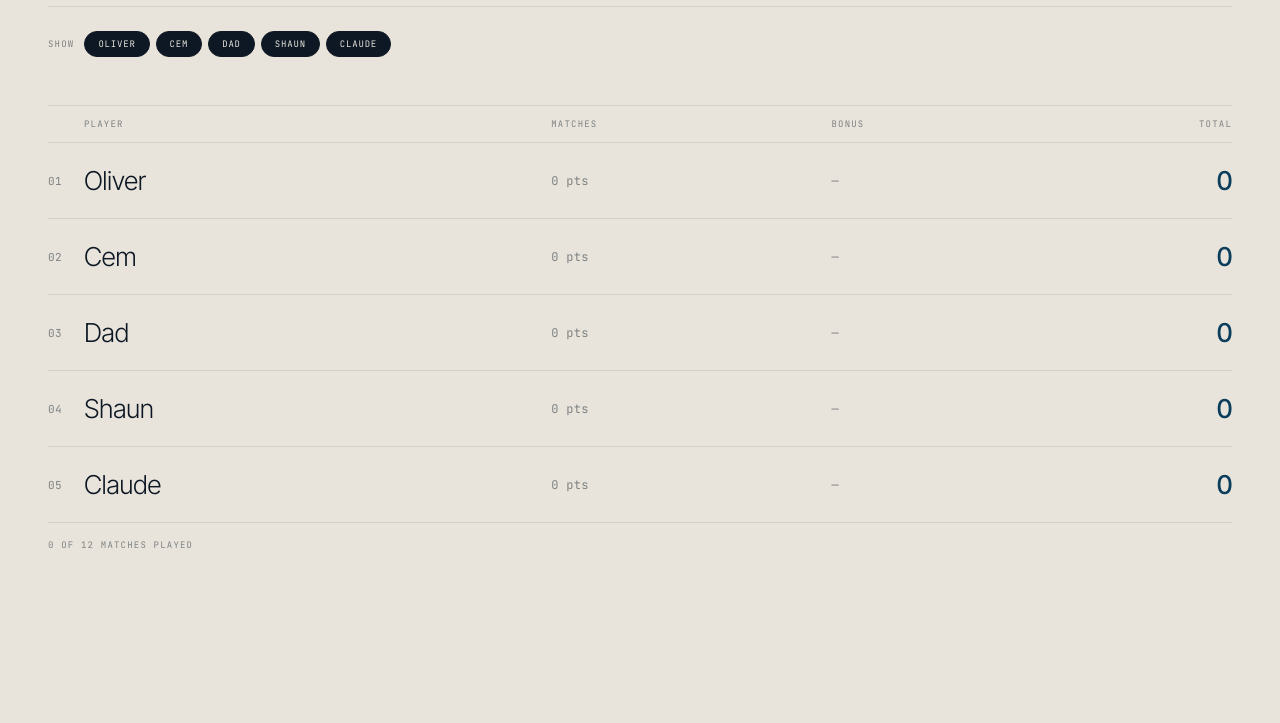
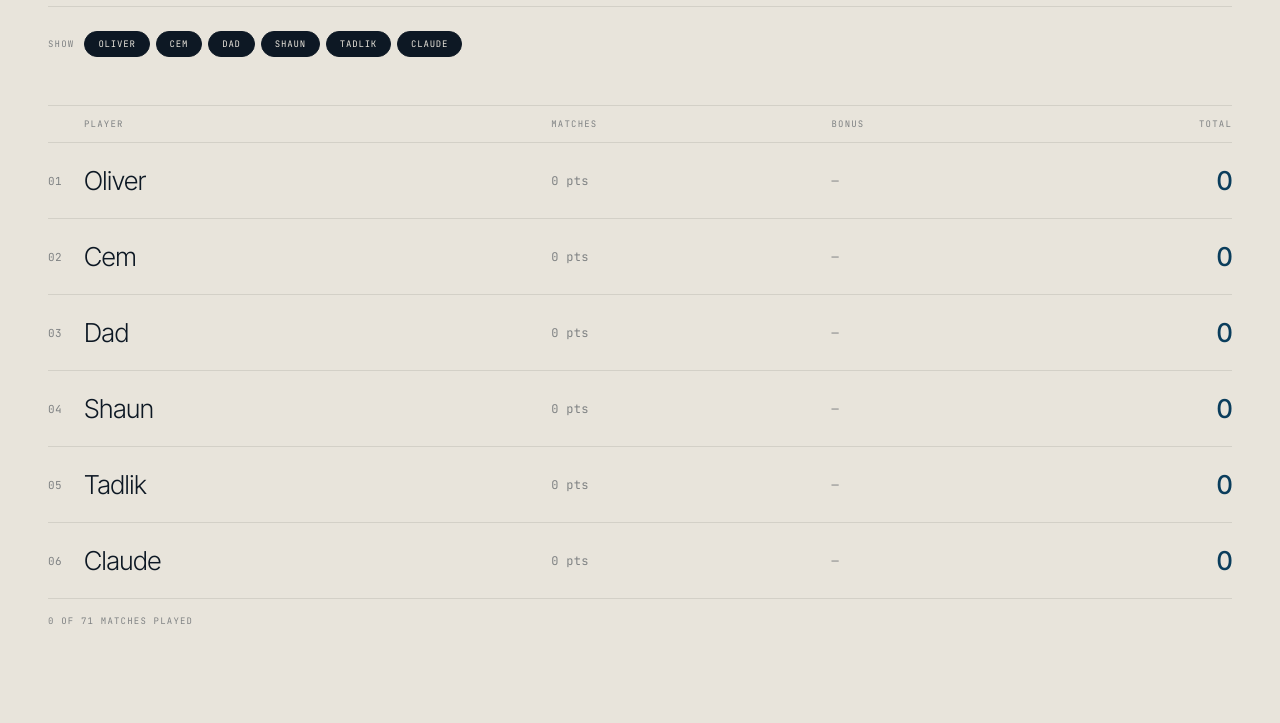
Before and after one commit to olik15/worldcup-tracker, a plain HTML site: page index.html in a window 1280 px wide. Shown: the part 326-1049 px from the top of the page. Before the commit the page ends 973 px from the top, so only its background shows below. Drawn offline with Linux system fonts and the light colour scheme.

Commit message:
Add Tadlik + expand to full 3-round group stage (71 matches)
Tadlik has predictions for all 12 groups across 3 rounds.
Other players retain their original 12 Group G-L predictions.
Matches tab now groups by round with section headers.
Masthead stats auto-populated from data.

Co-Authored-By: Claude Sonnet 4.6 <noreply@anthropic.com>

```diff
--- a/data/predictions.json
+++ b/data/predictions.json
@@ -9,179 +9,183 @@
     { "id": "Cem",    "color": "#3fb950" },
     { "id": "Dad",    "color": "#e3b341" },
     { "id": "Shaun",  "color": "#bc8cff" },
+    { "id": "Tadlik", "color": "#e05c30" },
     { "id": "Claude", "color": "#f78166" }
   ],
   "teams": {
-    "BEL": "Belgium",
-    "EGY": "Egypt",
-    "IRN": "Iran",
-    "NZL": "New Zealand",
-    "SPA": "Spain",
-    "CAP": "Cape Verde",
-    "SAU": "Saudi Arabia",
-    "URY": "Uruguay",
-    "FRA": "France",
-    "SEN": "Senegal",
-    "IRA": "Iraq",
-    "NOR": "Norway",
-    "ARG": "Argentina",
-    "ALG": "Algeria",
-    "AUR": "Australia",
-    "JOR": "Jordan",
-    "POR": "Portugal",
-    "CON": "DR Congo",
-    "UZB": "Uzbekistan",
-    "COL": "Colombia",
-    "ENG": "England",
-    "CRO": "Croatia",
-    "GHA": "Ghana",
-    "PAN": "Panama"
+    "BEL": "Belgium",      "EGY": "Egypt",
+    "IRN": "Iran",         "NZL": "New Zealand",
+    "SPA": "Spain",        "CAP": "Cape Verde",
+    "SAU": "Saudi Arabia", "URY": "Uruguay",
+    "FRA": "France",       "SEN": "Senegal",
+    "IRA": "Iraq",         "NOR": "Norway",
+    "ARG": "Argentina",    "ALG": "Algeria",
+    "AUR": "Australia",    "JOR": "Jordan",
+    "POR": "Portugal",     "CON": "DR Congo",
+    "UZB": "Uzbekistan",   "COL": "Colombia",
+    "ENG": "England",      "CRO": "Croatia",
+    "GHA": "Ghana",        "PAN": "Panama",
+    "MEX": "Mexico",       "RSA": "South Africa",
+    "KOR": "South Korea",  "CZE": "Czechia",
+    "CAN": "Canada",       "BOS": "Bosnia",
+    "USA": "USA",          "PAR": "Paraguay",
+    "QAT": "Qatar",        "SUI": "Switzerland",
+    "BRA": "Brazil",       "MAR": "Morocco",
+    "HAI": "Haiti",        "SCO": "Scotland",
+    "AUS": "Australia",    "TUR": "Türkiye",
+    "GER": "Germany",      "CUR": "Curaçao",
+    "NED": "Netherlands",  "JAP": "Japan",
+    "CIV": "Ivory Coast",  "ECU": "Ecuador",
+    "SWE": "Sweden",       "TUN": "Tunisia",
+    "ESP": "Spain",        "CPV": "Cape Verde",
+    "IRQ": "Iraq",         "AUT": "Austria",
+    "COD": "DR Congo"
   },
   "matches": [
-    {
-      "id": "g1", "group": "G",
-      "home": "BEL", "away": "EGY",
-      "result": null,
-      "predictions": {
-        "Oliver": [1, 1],
-        "Cem":    [3, 1],
-        "Dad":    [3, 0],
-        "Shaun":  null,
-        "Claude": [1, 2]
-      }
-    },
-    {
-      "id": "g2", "group": "G",
-      "home": "IRN", "away": "NZL",
-      "result": null,
-      "predictions": {
-        "Oliver": [1, 1],
-        "Cem":    [2, 1],
-        "Dad":    [0, 2],
-        "Shaun":  null,
-        "Claude": [1, 0]
-      }
-    },
-    {
-      "id": "h1", "group": "H",
-      "home": "SPA", "away": "CAP",
-      "result": null,
-      "predictions": {
-        "Oliver": [4, 1],
-        "Cem":    [5, 0],
-        "Dad":    [3, 0],
-        "Shaun":  null,
-        "Claude": [3, 0]
-      }
-    },
-    {
-      "id": "h2", "group": "H",
-      "home": "SAU", "away": "URY",
-      "result": null,
-      "predictions": {
-        "Oliver": [0, 2],
-        "Cem":    [1, 3],
-        "Dad":    [0, 0],
-        "Shaun":  null,
-        "Claude": [0, 2]
-      }
-    },
-    {
-      "id": "i1", "group": "I",
-      "home": "FRA", "away": "SEN",
-      "result": null,
-      "predictions": {
-        "Oliver": [1, 1],
-        "Cem":    [4, 2],
-        "Dad":    [2, 0],
-        "Shaun":  null,
-        "Claude": [2, 1]
-      }
-    },
-    {
-      "id": "i2", "group": "I",
-      "home": "IRA", "away": "NOR",
-      "result": null,
-      "predictions": {
-        "Oliver": [1, 3],
-        "Cem":    [1, 2],
-        "Dad":    [1, 1],
-        "Shaun":  null,
-        "Claude": [0, 2]
-      }
-    },
-    {
-      "id": "j1", "group": "J",
-      "home": "ARG", "away": "ALG",
-      "result": null,
-      "predictions": {
-        "Oliver": [1, 0],
-        "Cem":    [2, 2],
-        "Dad":    [3, 0],
-        "Shaun":  null,
-        "Claude": [2, 0]
-      }
-    },
-    {
-      "id": "j2", "group": "J",
-      "home": "AUR", "away": "JOR",
-      "result": null,
-      "predictions": {
-        "Oliver": [2, 0],
-        "Cem":    [1, 0],
-        "Dad":    [1, 1],
-        "Shaun":  null,
-        "Claude": [2, 0]
-      }
-    },
-    {
-      "id": "k1", "group": "K",
-      "home": "POR", "away": "CON",
-      "result": null,
-      "predictions": {
-        "Oliver": [4, 0],
-        "Cem":    [2, 0],
-        "Dad":    [3, 1],
-        "Shaun":  null,
-        "Claude": [3, 0]
-      }
-    },
-    {
-      "id": "k2", "group": "K",
-      "home": "UZB", "away": "COL",
-      "result": null,
-      "predictions": {
-        "Oliver": [0, 1],
-        "Cem":    [1, 3],
-        "Dad":    [0, 0],
-        "Shaun":  null,
-        "Claude": [0, 2]
-      }
-    },
-    {
-      "id": "l1", "group": "L",
-      "home": "ENG", "away": "CRO",
-      "result": null,
-      "predictions": {
-        "Oliver": [2, 1],
-        "Cem":    [1, 3],
-        "Dad":    [0, 1],
-        "Shaun":  null,
-        "Claude": [2, 0]
-      }
-    },
-    {
-      "id": "l2", "group": "L",
-      "home": "GHA", "away": "PAN",
-      "result": null,
-      "predictions": {
-        "Oliver": [1, 0],
-        "Cem":    [1, 1],
-        "Dad":    [1, 1],
-        "Shaun":  null,
-        "Claude": [1, 0]
-      }
-    }
+    { "id": "r1a1", "round": 1, "group": "A", "home": "MEX", "away": "RSA", "result": null,
+      "predictions": { "Oliver": null, "Cem": null, "Dad": null, "Shaun": null, "Tadlik": [3,0], "Claude": null } },
+    { "id": "r1a2", "round": 1, "group": "A", "home": "KOR", "away": "CZE", "result": null,
+      "predictions": { "Oliver": null, "Cem": null, "Dad": null, "Shaun": null, "Tadlik": [1,1], "Claude": null } },
+    { "id": "r1b1", "round": 1, "group": "B", "home": "CAN", "away": "BOS", "result": null,
+      "predictions": { "Oliver": null, "Cem": null, "Dad": null, "Shaun": null, "Tadlik": [0,0], "Claude": null } },
+    { "id": "r1b2", "round": 1, "group": "B", "home": "USA", "away": "PAR", "result": null,
+      "predictions": { "Oliver": null, "Cem": null, "Dad": null, "Shaun": null, "Tadlik": [2,1], "Claude": null } },
+    { "id": "r1c1", "round": 1, "group": "C", "home": "QAT", "away": "SUI", "result": null,
+      "predictions": { "Oliver": null, "Cem": null, "Dad": null, "Shaun": null, "Tadlik": [0,3], "Claude": null } },
+    { "id": "r1c2", "round": 1, "group": "C", "home": "BRA", "away": "MAR", "result": null,
+      "predictions": { "Oliver": null, "Cem": null, "Dad": null, "Shaun": null, "Tadlik": [2,1], "Claude": null } },
+    { "id": "r1d1", "round": 1, "group": "D", "home": "HAI", "away": "SCO", "result": null,
+      "predictions": { "Oliver": null, "Cem": null, "Dad": null, "Shaun": null, "Tadlik": [0,3], "Claude": null } },
+    { "id": "r1d2", "round": 1, "group": "D", "home": "AUS", "away": "TUR", "result": null,
+      "predictions": { "Oliver": null, "Cem": null, "Dad": null, "Shaun": null, "Tadlik": [0,1], "Claude": null } },
+    { "id": "r1e1", "round": 1, "group": "E", "home": "GER", "away": "CUR", "result": null,
+      "predictions": { "Oliver": null, "Cem": null, "Dad": null, "Shaun": null, "Tadlik": [3,0], "Claude": null } },
+    { "id": "r1e2", "round": 1, "group": "E", "home": "NED", "away": "JAP", "result": null,
+      "predictions": { "Oliver": null, "Cem": null, "Dad": null, "Shaun": null, "Tadlik": [1,0], "Claude": null } },
+    { "id": "r1f1", "round": 1, "group": "F", "home": "CIV", "away": "ECU", "result": null,
+      "predictions": { "Oliver": null, "Cem": null, "Dad": null, "Shaun": null, "Tadlik": [0,1], "Claude": null } },
+    { "id": "r1f2", "round": 1, "group": "F", "home": "SWE", "away": "TUN", "result": null,
+      "predictions": { "Oliver": null, "Cem": null, "Dad": null, "Shaun": null, "Tadlik": [2,0], "Claude": null } },
+    { "id": "g1", "round": 1, "group": "G", "home": "BEL", "away": "EGY", "result": null,
+      "predictions": { "Oliver": [1,1], "Cem": [3,1], "Dad": [3,0], "Shaun": null, "Tadlik": [2,0], "Claude": [1,2] } },
+    { "id": "g2", "round": 1, "group": "G", "home": "IRN", "away": "NZL", "result": null,
+      "predictions": { "Oliver": [1,1], "Cem": [2,1], "Dad": [0,2], "Shaun": null, "Tadlik": [1,0], "Claude": [1,0] } },
+    { "id": "h1", "round": 1, "group": "H", "home": "SPA", "away": "CAP", "result": null,
+      "predictions": { "Oliver": [4,1], "Cem": [5,0], "Dad": [3,0], "Shaun": null, "Tadlik": [3,0], "Claude": [3,0] } },
+    { "id": "h2", "round": 1, "group": "H", "home": "SAU", "away": "URY", "result": null,
+      "predictions": { "Oliver": [0,2], "Cem": [1,3], "Dad": [0,0], "Shaun": null, "Tadlik": [0,2], "Claude": [0,2] } },
+    { "id": "i1", "round": 1, "group": "I", "home": "FRA", "away": "SEN", "result": null,
+      "predictions": { "Oliver": [1,1], "Cem": [4,2], "Dad": [2,0], "Shaun": null, "Tadlik": [3,0], "Claude": [2,1] } },
+    { "id": "i2", "round": 1, "group": "I", "home": "IRA", "away": "NOR", "result": null,
+      "predictions": { "Oliver": [1,3], "Cem": [1,2], "Dad": [1,1], "Shaun": null, "Tadlik": [1,2], "Claude": [0,2] } },
+    { "id": "j1", "round": 1, "group": "J", "home": "ARG", "away": "ALG", "result": null,
+      "predictions": { "Oliver": [1,0], "Cem": [2,2], "Dad": [3,0], "Shaun": null, "Tadlik": [2,0], "Claude": [2,0] } },
+    { "id": "j2", "round": 1, "group": "J", "home": "AUR", "away": "JOR", "result": null,
+      "predictions": { "Oliver": [2,0], "Cem": [1,0], "Dad": [1,1], "Shaun": null, "Tadlik": [1,0], "Claude": [2,0] } },
+    { "id": "k1", "round": 1, "group": "K", "home": "POR", "away": "CON", "result": null,
+      "predictions": { "Oliver": [4,0], "Cem": [2,0], "Dad": [3,1], "Shaun": null, "Tadlik": [2,0], "Claude": [3,0] } },
+    { "id": "k2", "round": 1, "group": "K", "home": "UZB", "away": "COL", "result": null,
+      "predictions": { "Oliver": [0,1], "Cem": [1,3], "Dad": [0,0], "Shaun": null, "Tadlik": [0,2], "Claude": [0,2] } },
+    { "id": "l1", "round": 1, "group": "L", "home": "ENG", "away": "CRO", "result": null,
+      "predictions": { "Oliver": [2,1], "Cem": [1,3], "Dad": [0,1], "Shaun": null, "Tadlik": [1,2], "Claude": [2,0] } },
+    { "id": "l2", "round": 1, "group": "L", "home": "GHA", "away": "PAN", "result": null,
+      "predictions": { "Oliver": [1,0], "Cem": [1,1], "Dad": [1,1], "Shaun": null, "Tadlik": [1,0], "Claude": [1,0] } },
+
+    { "id": "r2a1", "round": 2, "group": "A", "home": "SUI", "away": "BOS", "result": null,
+      "predictions": { "Oliver": null, "Cem": null, "Dad": null, "Shaun": null, "Tadlik": [2,0], "Claude": null } },
+    { "id": "r2a2", "round": 2, "group": "A", "home": "CAN", "away": "QAT", "result": null,
+      "predictions": { "Oliver": null, "Cem": null, "Dad": null, "Shaun": null, "Tadlik": [2,0], "Claude": null } },
+    { "id": "r2a3", "round": 2, "group": "A", "home": "MEX", "away": "KOR", "result": null,
+      "predictions": { "Oliver": null, "Cem": null, "Dad": null, "Shaun": null, "Tadlik": [1,0], "Claude": null } },
+    { "id": "r2a4", "round": 2, "group": "A", "home": "USA", "away": "AUS", "result": null,
+      "predictions": { "Oliver": null, "Cem": null, "Dad": null, "Shaun": null, "Tadlik": [2,0], "Claude": null } },
+    { "id": "r2b1", "round": 2, "group": "B", "home": "SCO", "away": "MAR", "result": null,
+      "predictions": { "Oliver": null, "Cem": null, "Dad": null, "Shaun": null, "Tadlik": [1,2], "Claude": null } },
+    { "id": "r2b2", "round": 2, "group": "B", "home": "BRA", "away": "HAI", "result": null,
+      "predictions": { "Oliver": null, "Cem": null, "Dad": null, "Shaun": null, "Tadlik": [4,0], "Claude": null } },
+    { "id": "r2b3", "round": 2, "group": "B", "home": "TUR", "away": "PAR", "result": null,
+      "predictions": { "Oliver": null, "Cem": null, "Dad": null, "Shaun": null, "Tadlik": [2,0], "Claude": null } },
+    { "id": "r2b4", "round": 2, "group": "B", "home": "NED", "away": "SWE", "result": null,
+      "predictions": { "Oliver": null, "Cem": null, "Dad": null, "Shaun": null, "Tadlik": [2,1], "Claude": null } },
+    { "id": "r2c1", "round": 2, "group": "C", "home": "GER", "away": "CIV", "result": null,
+      "predictions": { "Oliver": null, "Cem": null, "Dad": null, "Shaun": null, "Tadlik": [2,0], "Claude": null } },
+    { "id": "r2c2", "round": 2, "group": "C", "home": "ECU", "away": "CUR", "result": null,
+      "predictions": { "Oliver": null, "Cem": null, "Dad": null, "Shaun": null, "Tadlik": [1,0], "Claude": null } },
+    { "id": "r2c3", "round": 2, "group": "C", "home": "TUN", "away": "JAP", "result": null,
+      "predictions": { "Oliver": null, "Cem": null, "Dad": null, "Shaun": null, "Tadlik": [0,2], "Claude": null } },
+    { "id": "r2c4", "round": 2, "group": "C", "home": "ESP", "away": "SAU", "result": null,
+      "predictions": { "Oliver": null, "Cem": null, "Dad": null, "Shaun": null, "Tadlik": [2,0], "Claude": null } },
+    { "id": "r2d1", "round": 2, "group": "D", "home": "BEL", "away": "IRN", "result": null,
+      "predictions": { "Oliver": null, "Cem": null, "Dad": null, "Shaun": null, "Tadlik": [3,0], "Claude": null } },
+    { "id": "r2d2", "round": 2, "group": "D", "home": "URY", "away": "CPV", "result": null,
+      "predictions": { "Oliver": null, "Cem": null, "Dad": null, "Shaun": null, "Tadlik": [2,0], "Claude": null } },
+    { "id": "r2d3", "round": 2, "group": "D", "home": "NZL", "away": "EGY", "result": null,
+      "predictions": { "Oliver": null, "Cem": null, "Dad": null, "Shaun": null, "Tadlik": [0,2], "Claude": null } },
+    { "id": "r2d4", "round": 2, "group": "D", "home": "ARG", "away": "AUT", "result": null,
+      "predictions": { "Oliver": null, "Cem": null, "Dad": null, "Shaun": null, "Tadlik": [2,0], "Claude": null } },
+    { "id": "r2e1", "round": 2, "group": "E", "home": "FRA", "away": "IRQ", "result": null,
+      "predictions": { "Oliver": null, "Cem": null, "Dad": null, "Shaun": null, "Tadlik": [2,0], "Claude": null } },
+    { "id": "r2e2", "round": 2, "group": "E", "home": "NOR", "away": "SEN", "result": null,
+      "predictions": { "Oliver": null, "Cem": null, "Dad": null, "Shaun": null, "Tadlik": [1,1], "Claude": null } },
+    { "id": "r2e3", "round": 2, "group": "E", "home": "JOR", "away": "ALG", "result": null,
+      "predictions": { "Oliver": null, "Cem": null, "Dad": null, "Shaun": null, "Tadlik": [1,2], "Claude": null } },
+    { "id": "r2e4", "round": 2, "group": "E", "home": "POR", "away": "UZB", "result": null,
+      "predictions": { "Oliver": null, "Cem": null, "Dad": null, "Shaun": null, "Tadlik": [2,0], "Claude": null } },
+    { "id": "r2f1", "round": 2, "group": "F", "home": "ENG", "away": "GHA", "result": null,
+      "predictions": { "Oliver": null, "Cem": null, "Dad": null, "Shaun": null, "Tadlik": [2,0], "Claude": null } },
+    { "id": "r2f2", "round": 2, "group": "F", "home": "PAN", "away": "CRO", "result": null,
+      "predictions": { "Oliver": null, "Cem": null, "Dad": null, "Shaun": null, "Tadlik": [0,2], "Claude": null } },
+    { "id": "r2f3", "round": 2, "group": "F", "home": "COL", "away": "COD", "result": null,
+      "predictions": { "Oliver": null, "Cem": null, "Dad": null, "Shaun": null, "Tadlik": [2,0], "Claude": null } },
+
+    { "id": "r3a1", "round": 3, "group": "A", "home": "RSA", "away": "KOR", "result": null,
+      "predictions": { "Oliver": null, "Cem": null, "Dad": null, "Shaun": null, "Tadlik": [0,2], "Claude": null } },
+    { "id": "r3a2", "round": 3, "group": "A", "home": "CZE", "away": "MEX", "result": null,
+      "predictions": { "Oliver": null, "Cem": null, "Dad": null, "Shaun": null, "Tadlik": [1,1], "Claude": null } },
+    { "id": "r3b1", "round": 3, "group": "B", "home": "SUI", "away": "CAN", "result": null,
+      "predictions": { "Oliver": null, "Cem": null, "Dad": null, "Shaun": null, "Tadlik": [2,0], "Claude": null } },
+    { "id": "r3b2", "round": 3, "group": "B", "home": "BOS", "away": "QAT", "result": null,
+      "predictions": { "Oliver": null, "Cem": null, "Dad": null, "Shaun": null, "Tadlik": [2,1], "Claude": null } },
+    { "id": "r3c1", "round": 3, "group": "C", "home": "MAR", "away": "HAI", "result": null,
+      "predictions": { "Oliver": null, "Cem": null, "Dad": null, "Shaun": null, "Tadlik": [3,0], "Claude": null } },
+    { "id": "r3c2", "round": 3, "group": "C", "home": "SCO", "away": "BRA", "result": null,
+      "predictions": { "Oliver": null, "Cem": null, "Dad": null, "Shaun": null, "Tadlik": [1,3], "Claude": null } },
+    { "id": "r3d1", "round": 3, "group": "D", "home": "PAR", "away": "AUS", "result": null,
+      "predictions": { "Oliver": null, "Cem": null, "Dad": null, "Shaun": null, "Tadlik": [1,0], "Claude": null } },
+    { "id": "r3d2", "round": 3, "group": "D", "home": "TUR", "away": "USA", "result": null,
+      "predictions": { "Oliver": null, "Cem": null, "Dad": null, "Shaun": null, "Tadlik": [1,0], "Claude": null } },
+    { "id": "r3e1", "round": 3, "group": "E", "home": "CUR", "away": "CIV", "result": null,
+      "predictions": { "Oliver": null, "Cem": null, "Dad": null, "Shaun": null, "Tadlik": [0,1], "Claude": null } },
+    { "id": "r3e2", "round": 3, "group": "E", "home": "ECU", "away": "GER", "result": null,
+      "predictions": { "Oliver": null, "Cem": null, "Dad": null, "Shaun": null, "Tadlik": [1,3], "Claude": null } },
+    { "id": "r3f1", "round": 3, "group": "F", "home": "TUN", "away": "NED", "result": null,
+      "predictions": { "Oliver": null, "Cem": null, "Dad": null, "Shaun": null, "Tadlik": [0,3], "Claude": null } },
+    { "id": "r3f2", "round": 3, "group": "F", "home": "JAP", "away": "SWE", "result": null,
+      "predictions": { "Oliver": null, "Cem": null, "Dad": null, "Shaun": null, "Tadlik": [0,0], "Claude": null } },
+    { "id": "r3g1", "round": 3, "group": "G", "home": "EGY", "away": "IRN", "result": null,
+      "predictions": { "Oliver": null, "Cem": null, "Dad": null, "Shaun": null, "Tadlik": [2,0], "Claude": null } },
+    { "id": "r3g2", "round": 3, "group": "G", "home": "NZL", "away": "BEL", "result": null,
+      "predictions": { "Oliver": null, "Cem": null, "Dad": null, "Shaun": null, "Tadlik": [0,2], "Claude": null } },
+    { "id": "r3h1", "round": 3, "group": "H", "home": "URY", "away": "ESP", "result": null,
+      "predictions": { "Oliver": null, "Cem": null, "Dad": null, "Shaun": null, "Tadlik": [1,3], "Claude": null } },
+    { "id": "r3h2", "round": 3, "group": "H", "home": "CPV", "away": "SAU", "result": null,
+      "predictions": { "Oliver": null, "Cem": null, "Dad": null, "Shaun": null, "Tadlik": [1,2], "Claude": null } },
+    { "id": "r3i1", "round": 3, "group": "I", "home": "NOR", "away": "FRA", "result": null,
+      "predictions": { "Oliver": null, "Cem": null, "Dad": null, "Shaun": null, "Tadlik": [0,2], "Claude": null } },
+    { "id": "r3i2", "round": 3, "group": "I", "home": "SEN", "away": "IRQ", "result": null,
+      "predictions": { "Oliver": null, "Cem": null, "Dad": null, "Shaun": null, "Tadlik": [3,1], "Claude": null } },
+    { "id": "r3j1", "round": 3, "group": "J", "home": "JOR", "away": "ARG", "result": null,
+      "predictions": { "Oliver": null, "Cem": null, "Dad": null, "Shaun": null, "Tadlik": [0,2], "Claude": null } },
+    { "id": "r3j2", "round": 3, "group": "J", "home": "ALG", "away": "AUT", "result": null,
+      "predictions": { "Oliver": null, "Cem": null, "Dad": null, "Shaun": null, "Tadlik": [0,1], "Claude": null } },
+    { "id": "r3k1", "round": 3, "group": "K", "home": "COD", "away": "UZB", "result": null,
+      "predictions": { "Oliver": null, "Cem": null, "Dad": null, "Shaun": null, "Tadlik": [1,2], "Claude": null } },
+    { "id": "r3k2", "round": 3, "group": "K", "home": "COL", "away": "POR", "result": null,
+      "predictions": { "Oliver": null, "Cem": null, "Dad": null, "Shaun": null, "Tadlik": [1,3], "Claude": null } },
+    { "id": "r3l1", "round": 3, "group": "L", "home": "CRO", "away": "GHA", "result": null,
+      "predictions": { "Oliver": null, "Cem": null, "Dad": null, "Shaun": null, "Tadlik": [2,1], "Claude": null } },
+    { "id": "r3l2", "round": 3, "group": "L", "home": "PAN", "away": "ENG", "result": null,
+      "predictions": { "Oliver": null, "Cem": null, "Dad": null, "Shaun": null, "Tadlik": [0,2], "Claude": null } }
   ],
   "bonus": {
     "questions": [
@@ -194,52 +198,39 @@
     ],
     "predictions": {
       "Oliver": {
-        "golden_boot":   "Messi",
-        "winner":        "Netherlands",
-        "biggest_upset": "Spain",
-        "goals_final":   "5",
-        "best_gk":       "Zion Suzuki",
-        "dark_horse":    "Japan"
+        "golden_boot": "Messi", "winner": "Netherlands",
+        "biggest_upset": "Spain", "goals_final": "5",
+        "best_gk": "Zion Suzuki", "dark_horse": "Japan"
       },
       "Cem": {
-        "golden_boot":   "Mbappé",
-        "winner":        "Germany",
-        "biggest_upset": "Argentina",
-        "goals_final":   "4",
-        "best_gk":       "your mama",
-        "dark_horse":    "Turkey"
+        "golden_boot": "Mbappé", "winner": "Germany",
+        "biggest_upset": "Argentina", "goals_final": "4",
+        "best_gk": "your mama", "dark_horse": "Turkey"
       },
       "Dad": {
-        "golden_boot":   "Messi",
-        "winner":        "Argentina",
-        "biggest_upset": "France",
-        "goals_final":   "2",
-        "best_gk":       "Germany",
-        "dark_horse":    "—"
+        "golden_boot": "Messi", "winner": "Argentina",
+        "biggest_upset": "France", "goals_final": "2",
+        "best_gk": "Germany", "dark_horse": "—"
       },
       "Shaun": {
-        "golden_boot":   null,
-        "winner":        null,
-        "biggest_upset": null,
-        "goals_final":   null,
-        "best_gk":       null,
-        "dark_horse":    null
+        "golden_boot": null, "winner": null,
+        "biggest_upset": null, "goals_final": null,
+        "best_gk": null, "dark_horse": null
+      },
+      "Tadlik": {
+        "golden_boot": "Mbappé", "winner": "Spain",
+        "biggest_upset": "France", "goals_final": "4",
+        "best_gk": "Manuel Neuer", "dark_horse": "Norway"
       },
       "Claude": {
-        "golden_boot":   "Mbappé",
-        "winner":        "France",
-        "biggest_upset": "Morocco",
-        "goals_final":   "3",
-        "best_gk":       "Zion Suzuki",
-        "dark_horse":    "Japan"
+        "golden_boot": "Mbappé", "winner": "France",
+        "biggest_upset": "Morocco", "goals_final": "3",
+        "best_gk": "Zion Suzuki", "dark_horse": "Japan"
       }
     },
     "scores": {
-      "Oliver": null,
-      "Cem":    null,
-      "Dad":    null,
-      "Shaun":  null,
-      "Claude": null
+      "Oliver": null, "Cem": null, "Dad": null,
+      "Shaun": null,  "Tadlik": null, "Claude": null
     }
   }
 }
--- a/js/app.js
+++ b/js/app.js
@@ -13,6 +13,9 @@ async function init() {
   }
 
   activeFilters = new Set(_data.players.map(p => p.id));
+
+  const meta = document.getElementById('meta-stats');
+  if (meta) meta.innerHTML = `${_data.players.length} players<br>${_data.matches.length} matches<br>+1 result · +3 exact`;
 
   setupTabs();
   renderFilterBar(_data);
@@ -121,10 +124,15 @@ function renderLeaderboard(data) {
 /* ── Matches ────────────────────────────────────────── */
 function renderMatches(data) {
   const players = visiblePlayers(data);
+  const rounds = [...new Set(data.matches.map(m => m.round))].sort();
   let html = '';
+
+  rounds.forEach(round => {
+    const roundMatches = data.matches.filter(m => m.round === round);
+    html += `<div class="round-header">Round ${round}</div>`;
     let idx = 0;
 
-  data.matches.forEach(match => {
+    roundMatches.forEach(match => {
       idx++;
       const r = match.result;
       const num = String(idx).padStart(2, '0');
@@ -134,7 +142,7 @@ function renderMatches(data) {
       const away = data.teams[match.away] ?? match.away;
 
       html += `<div class="match-row">
-      <div class="match-num">G${match.group}<br>${num}</div>
+        <div class="match-num">${match.group}${num}</div>
         <div>
           <div class="match-header">
             <span class="team-name">${home}</span>
@@ -167,6 +175,7 @@ function renderMatches(data) {
       });
 
       html += `</div></div></div>`;
+    });
   });
 
   document.getElementById('matches').innerHTML = html;
```
Also changed, not shown: css/style.css (+12 -0 lines), index.html (+3 -3 lines). Lines whose indentation alone changed are shown as unchanged.
